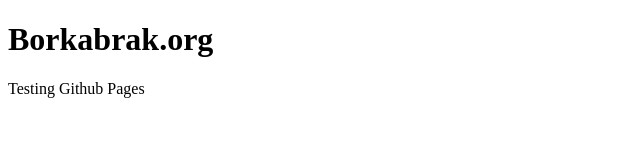
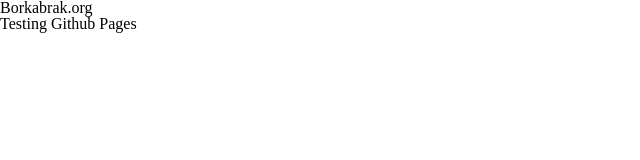
Before and after one commit to borkabrak/borkabrak.github.io, a plain HTML site: page index.html in a window 1280 px wide. Shown: the whole page, without its empty margins (0-640 px from the left). Drawn offline with Linux system fonts and the light colour scheme.

Commit message:
Include initial reset.css via bower

```diff
--- /dev/null
+++ b/bower_components/reset-css/_reset.scss
@@ -0,0 +1,47 @@
+/* http://meyerweb.com/eric/tools/css/reset/
+   v2.0 | 20110126
+   License: none (public domain)
+*/
+
+html, body, div, span, applet, object, iframe,
+h1, h2, h3, h4, h5, h6, p, blockquote, pre,
+a, abbr, acronym, address, big, cite, code,
+del, dfn, em, img, ins, kbd, q, s, samp,
+small, strike, strong, sub, sup, tt, var,
+b, u, i, center,
+dl, dt, dd, ol, ul, li,
+fieldset, form, label, legend,
+table, caption, tbody, tfoot, thead, tr, th, td,
+article, aside, canvas, details, embed,
+figure, figcaption, footer, header, hgroup,
+main, menu, nav, output, ruby, section, summary,
+time, mark, audio, video {
+	margin: 0;
+	padding: 0;
+	border: 0;
+	font-size: 100%;
+	font: inherit;
+	vertical-align: baseline;
+}
+/* HTML5 display-role reset for older browsers */
+article, aside, details, figcaption, figure,
+footer, header, hgroup, main, menu, nav, section {
+	display: block;
+}
+body {
+	line-height: 1;
+}
+ol, ul {
+	list-style: none;
+}
+blockquote, q {
+	quotes: none;
+    &:before, &:after {
+        content: '';
+        content: none;
+    }
+}
+table {
+	border-collapse: collapse;
+	border-spacing: 0;
+}
--- /dev/null
+++ b/bower_components/reset-css/reset.less
@@ -0,0 +1,47 @@
+/* http://meyerweb.com/eric/tools/css/reset/
+   v2.0 | 20110126
+   License: none (public domain)
+*/
+
+html, body, div, span, applet, object, iframe,
+h1, h2, h3, h4, h5, h6, p, blockquote, pre,
+a, abbr, acronym, address, big, cite, code,
+del, dfn, em, img, ins, kbd, q, s, samp,
+small, strike, strong, sub, sup, tt, var,
+b, u, i, center,
+dl, dt, dd, ol, ul, li,
+fieldset, form, label, legend,
+table, caption, tbody, tfoot, thead, tr, th, td,
+article, aside, canvas, details, embed,
+figure, figcaption, footer, header, hgroup,
+main, menu, nav, output, ruby, section, summary,
+time, mark, audio, video {
+	margin: 0;
+	padding: 0;
+	border: 0;
+	font-size: 100%;
+	font: inherit;
+	vertical-align: baseline;
+}
+/* HTML5 display-role reset for older browsers */
+article, aside, details, figcaption, figure,
+footer, header, hgroup, main, menu, nav, section {
+	display: block;
+}
+body {
+	line-height: 1;
+}
+ol, ul {
+	list-style: none;
+}
+blockquote, q {
+	quotes: none;
+    &:before, &:after {
+        content: '';
+        content: none;
+    }
+}
+table {
+	border-collapse: collapse;
+	border-spacing: 0;
+}
--- /dev/null
+++ b/index.css
@@ -0,0 +1 @@
+@import 'bower_components/reset-css/reset.css'
--- a/index.html
+++ b/index.html
@@ -3,6 +3,7 @@
 <head>
     <meta charset="UTF-8">
     <title>Borkabrak.org</title>
+    <link rel="stylesheet" href="index.css">
 </head>
 <body>
     <h1>
```
Also changed, not shown: bower_components/reset-css/bower.json (added, +13 -0 lines), bower_components/reset-css/package.json (added, +18 -0 lines), bower_components/reset-css/.bower.json (added), bower_components/reset-css/reset.css (added).
